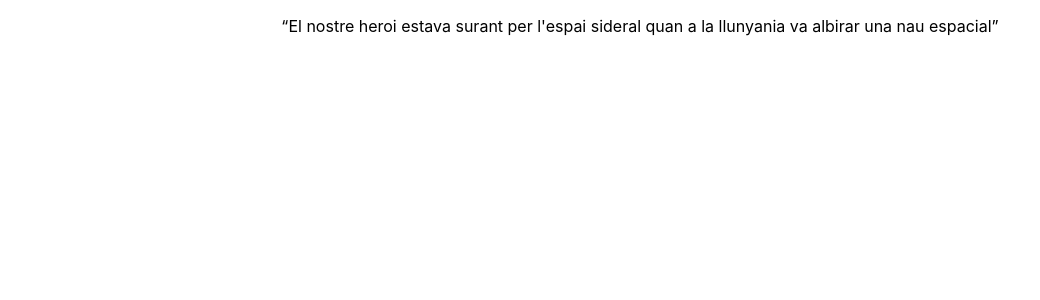
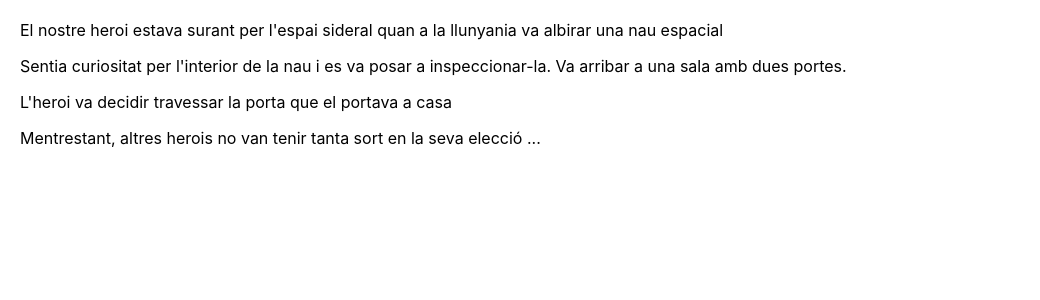
Before and after one commit to abrmoralesm/sprint6, a React (Create React App) app: page / in a window 1280 px wide. Shown: the top 300 px of the page, without its empty margins (0-1040 px from the left). Built offline with nearby package versions, Linux system fonts and the light colour scheme.

Commit message:
Exercici 2
Farem que es mostrin totes les frases de la història.

```diff
--- a/src/App.css
+++ b/src/App.css
@@ -1,5 +1,6 @@
 .App {
-  text-align: center;
+  text-align: left;
+  margin: 20px;
 }
 
 
--- a/src/App.js
+++ b/src/App.js
@@ -1,11 +1,14 @@
 import './App.css';
 import {Escena} from './components/escena/Escena';
+import {text} from './fakeApi/text';
 function App() {
   return (
     <div className="App">
 
 
-          <Escena />
+         {text.map ((element)=> (
+          <Escena text={element.text}/>
+       )  )}
 
     </div>
   );
--- a/src/components/escena/Escena.js
+++ b/src/components/escena/Escena.js
@@ -1,7 +1,3 @@
 import React from "react";
 
-export const Escena = () => (
-    <p>
-        “El nostre heroi estava surant per l'espai sideral quan a la llunyania va albirar una nau espacial”
-    </p>
-)
+export const Escena = ({ text }) => <p>{text}</p>;
--- /dev/null
+++ b/src/fakeApi/text.js
@@ -0,0 +1,14 @@
+export const text = [
+  {
+    text: "El nostre heroi estava surant per l'espai sideral quan a la llunyania va albirar una nau espacial",
+  },
+  {
+    text: "Sentia curiositat per l'interior de la nau i es va posar a inspeccionar-la. Va arribar a una sala amb dues portes.",
+  },
+  {
+    text: "L'heroi va decidir travessar la porta que el portava a casa",
+  },
+  {
+    text: "Mentrestant, altres herois no van tenir tanta sort en la seva elecció ...",
+  },
+];
```
